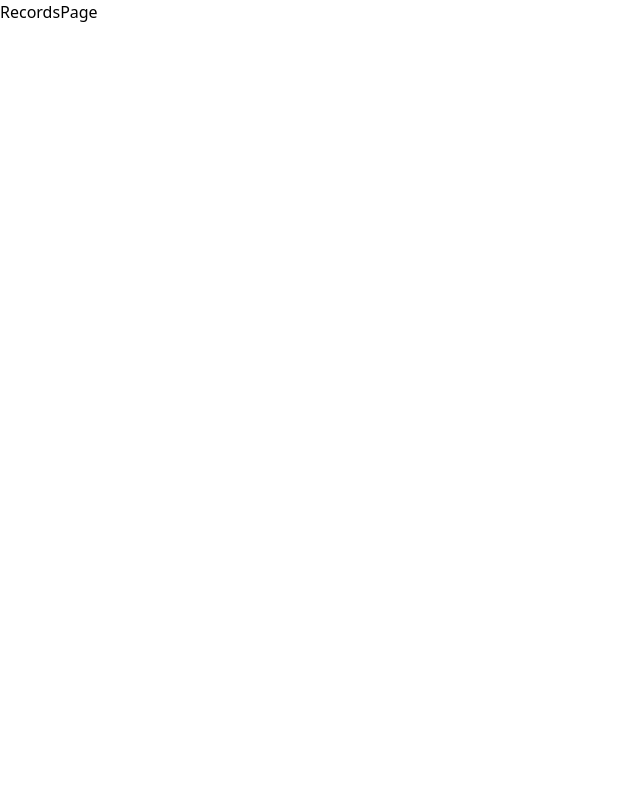
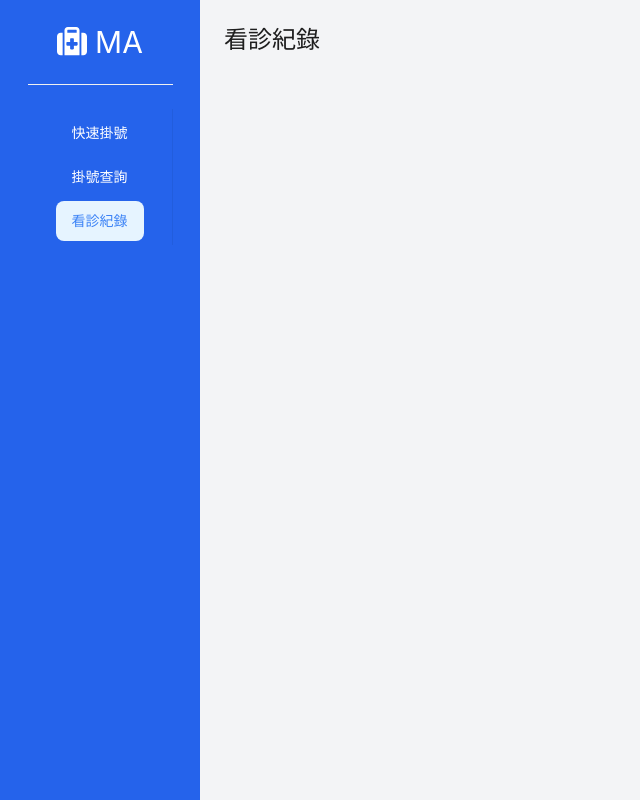
Before and after one commit to Latseng/Registration-system, a React (Vite) app: page /records in a window 1280 px wide. Shown: the whole page, without its empty margins (0-640 px from the left). Built offline with nearby package versions, Linux system fonts and the light colour scheme.

Commit message:
feat: search schedule of  doctor

```diff
--- a/db.json
+++ b/db.json
@@ -1,11 +1,3 @@
 {
-  "appointment": [
-    {
-      "id": "b6f0",
-      "date": "9/14（六）",
-      "time": "上午診",
-      "doctor": "王OO 醫師",
-      "patientId": "A123456789"
-    }
-  ]
+  "appointment": []
 }
--- a/src/pages/ClinicSchedulePage.jsx
+++ b/src/pages/ClinicSchedulePage.jsx
@@ -24,6 +24,7 @@ import { createAppointment } from "../api/appointment"
 
 
 const { Sider, Header, Content } = Layout;
+const {Search} = Input
 const items = [
   {
     key: "1",
@@ -51,7 +52,7 @@ const generateDates = () => {
   }
   return dates;
 };
-
+const dates = generateDates();
 
 const doctors = [
   "陳OO 醫師",
@@ -80,21 +81,35 @@ const generateRandomDoctorSlots = () => {
   }
   return doctorSlots;
 };
+const doctorClinicTime1 = dates.reduce((acc, _, index) => {
+        acc[`date${index}`] = generateRandomDoctorSlots();
+        return acc;
+      }, {})
 
+
+
+const doctorClinicTime2 = dates.reduce((acc, _, index) => {
+        acc[`date${index}`] = generateRandomDoctorSlots();
+        return acc;
+      }, {})
 
 const ClinicSchedulePage = () => {
   const navigate = useNavigate();
   const isDesktop = useRWD();
-  const dates = generateDates()
 
   const [isModalOpen, setIsModalOpen] = useState(false);
   const [selectedAppointment, setSelectedAppointment] = useState(null);
+  const [doctorSchedule, setDoctorSchedule] = useState({
+    morning: doctorClinicTime1,
+    afternoon: doctorClinicTime2,
+  });
   const [form] = Form.useForm();
   const [messageApi, contextHolder] = message.useMessage();
 
-  // const handleClickLogin = () => {
-  //   navigate("/login");
-  // };
+  const handleClickLogin = () => {
+    navigate("/login");
+  };
+
   const handleClickLogo = () => {
     navigate("/*");
   };
@@ -131,6 +146,52 @@ const ClinicSchedulePage = () => {
 
   }
 
+    const currentPage = () => {
+      switch (location.pathname) {
+        case "/query":
+          return "2";
+        case "/records":
+          return "3";
+        default:
+          return "1";
+      }
+    };
+  const handleClickPage = (e) => {
+    switch (e.key) {
+      case "1":
+        navigate("/departments");
+        break;
+      case "2":
+        navigate("/query");
+        break;
+      case "3":
+        navigate("/records");
+        break;
+      default:
+        break;
+    }
+  };
+
+  const onSearch = (value) => {
+    console.log(value);
+    //篩選醫師
+    const resultDoctor = { ...doctorSchedule };
+
+    for (let key in doctorSchedule.morning) {
+      resultDoctor.morning[key] = doctorSchedule.morning[key].filter((d) =>
+        d.doctor.includes(value)
+      );
+    }
+    for (let key in doctorSchedule.afternoon) {
+resultDoctor.afternoon[key] = doctorSchedule.afternoon[key].filter((d) =>
+  d.doctor.includes(value)
+);
+    }
+    console.log(resultDoctor);
+
+    setDoctorSchedule(resultDoctor)
+  }
+
   const columns = [
     {
       title: "時間",
@@ -160,18 +221,12 @@ const ClinicSchedulePage = () => {
     {
       key: "morning",
       time: "上午診",
-      ...dates.reduce((acc, _, index) => {
-        acc[`date${index}`] = generateRandomDoctorSlots();
-        return acc;
-      }, {}),
+      ...doctorSchedule.morning,
     },
     {
       key: "afternoon",
       time: "下午診",
-      ...dates.reduce((acc, _, index) => {
-        acc[`date${index}`] = generateRandomDoctorSlots();
-        return acc;
-      }, {}),
+      ...doctorSchedule.afternoon,
     },
   ];
 
@@ -203,9 +258,10 @@ const ClinicSchedulePage = () => {
           >
             <Menu
               mode="vertical"
-              defaultSelectedKeys={["1"]}
+              selectedKeys={[currentPage()]}
               className="bg-blue-600 px-6"
               items={items}
+              onClick={handleClickPage}
             />
           </ConfigProvider>
         </Sider>
@@ -220,7 +276,11 @@ const ClinicSchedulePage = () => {
       )}
 
       <Layout className="bg-gray-100 p-6">
-        <Content className="bg-white p-6 rounded-md shadow-md">
+        {isDesktop && (
+          <button className="absolute right-8 top-4" onClick={handleClickLogin}>
+            登入
+          </button>
+        )}
         <Breadcrumb
           items={[
             {
@@ -229,6 +289,16 @@ const ClinicSchedulePage = () => {
           ]}
         />
         <h1 className="text-2xl mb-6">一般內科門診時間表</h1>
+        <Content className="bg-white p-6 rounded-md shadow-md">
+          <Search
+            placeholder="醫師搜尋"
+            allowClear
+
+            onSearch={onSearch}
+            style={{
+              width: 200,
+            }}
+          />
           <div className="overflow-x-auto">
             <Table
               columns={columns}
@@ -248,7 +318,7 @@ const ClinicSchedulePage = () => {
             className="w-full max-w-md"
           >
             <h1 className="text-center text-xl font-bold">掛號資訊</h1>
-            <div className="mb-3 ml-16 text-base">
+            <div className="my-4 ml-16 text-base">
               <h3>科別：一般內科</h3>
               <h3>日期：{selectedAppointment.date}</h3>
               <h3>時段：{selectedAppointment.time}</h3>
--- a/src/pages/LoginPage.jsx
+++ b/src/pages/LoginPage.jsx
@@ -16,7 +16,7 @@ const LoginPage = () => {
         className="mb-10 flex items-center text-blue-500 text-6xl"
       >
         <FaSuitcaseMedical className="mr-2" />
-        <h1>掛掛</h1>
+        <h1>MA</h1>
       </button>
       <Form
         form={form}
@@ -26,7 +26,7 @@ const LoginPage = () => {
         initialValues={{ remember: true }}
         onFinish={onFinish}
         autoComplete="off"
-        className="w-full max-w-md"
+        className="w-full max-w-lg pr-28"
       >
         <Form.Item
           label="身分證字號"
@@ -47,7 +47,7 @@ const LoginPage = () => {
         {/* 其他欄位：手機、驗證碼等 */}
 
         <Form.Item wrapperCol={{ offset: 8, span: 16 }}>
-          <Button type="primary" htmlType="submit">
+          <Button className="w-full" type="primary" htmlType="submit">
             登入
           </Button>
         </Form.Item>
--- a/src/pages/QueryPage.jsx
+++ b/src/pages/QueryPage.jsx
@@ -101,7 +101,7 @@ const QueryPage = () => {
       setAppointment(null)
       setIsModalOpen(false);
       messageApi.open({
-        type: "success",
+        type: "warning",
         content: "掛號已取消",
       });
 
@@ -166,12 +166,12 @@ const QueryPage = () => {
         </>
       )}
 
+      {isDesktop && (
+        <button className="absolute right-8 top-4" onClick={handleClickLogin}>
+          登入
+        </button>
+      )}
       <Content className="bg-gray-100 p-6">
-        {isDesktop === "desktop" && (
-          <button className="absolute right-8 top-4" onClick={handleClickLogin}>
-            登入
-          </button>
-        )}
         {appointment ? (
           <>
             <h1 className="text-2xl mb-6">您的看診時段</h1>
@@ -180,9 +180,7 @@ const QueryPage = () => {
               <h3>時段：{appointment.time}</h3>
               <h3>看診醫師：{appointment.doctor}</h3>
             </div>
-            <Button onClick={handleshowModal}>
-              取消掛號
-            </Button>
+            <Button onClick={handleshowModal}>取消掛號</Button>
             <Modal
               title="您確定要取消掛號？"
               open={isModalOpen}
--- a/src/pages/RecordsPage.jsx
+++ b/src/pages/RecordsPage.jsx
@@ -1,7 +1,132 @@
+import useRWD from "../hooks/useRWD";
+import Logo from "../components/Logo";
+import { Layout, Menu, Divider, Drawer, ConfigProvider } from "antd";
+import { FaSuitcaseMedical } from "react-icons/fa6";
+import { IoMenu } from "react-icons/io5";
+import { useNavigate, useLocation } from "react-router-dom";
+import { useState } from "react";
+
+const { Sider, Header, Content } = Layout;
+
+const items = [
+  {
+    key: "1",
+    label: "快速掛號",
+  },
+  {
+    key: "2",
+    label: "掛號查詢",
+  },
+  {
+    key: "3",
+    label: "看診紀錄",
+  },
+];
+
 const RecordsPage = () => {
+
+  const location = useLocation();
+  const navigate = useNavigate();
+  const isDesktop = useRWD()
+  const [openMenu, setOpenMenu] = useState(false)
+
+  const currentPage = () => {
+    switch (location.pathname) {
+      case "/query":
+        return "2";
+      case "/records":
+        return "3";
+      default:
+        return "1";
+    }
+  };
+  const handleClickLogin = () => {
+    navigate("/login");
+  };
+  const handleClickLogo = () => {
+     navigate("/*")
+  }
+   const handleClickPage = (e) => {
+     switch (e.key) {
+       case "1":
+         navigate("/departments");
+         break;
+       case "2":
+         navigate("/query");
+         break;
+       case "3":
+         navigate("/records");
+         break;
+       default:
+         break;
+     }
+   };
+
   return (
-    <div>RecordsPage</div>
-  )
-}
+    <Layout className="min-h-screen">
+      {isDesktop ? (
+        <Sider
+          width={200}
+          style={{ backgroundColor: "rgb(37 99 235)" }}
+          className="px-6 flex flex-col items-center py-6"
+        >
+          <button
+            onClick={() => navigate("/*")}
+            className="mx-auto flex items-center text-white text-3xl"
+          >
+            <FaSuitcaseMedical className="mr-2" />
+            <h1>MA</h1>
+          </button>
+          <Divider className="bg-white w-full" />
+          <ConfigProvider
+            theme={{
+              components: {
+                Menu: {
+                  itemColor: "white",
+                  itemSelectedColor: "rgb(59 130 246)",
+                },
+              },
+            }}
+          >
+            <Menu
+              mode="vertical"
+              selectedKeys={[currentPage()]}
+              className="bg-blue-600 px-6"
+              items={items}
+              onClick={handleClickPage}
+            />
+          </ConfigProvider>
+        </Sider>
+      ) : (
+        /* 手機版導覽列 */
+        <>
+          <Header className="flex justify-between items-center bg-blue-600 px-6">
+            <button className="text-white" onClick={() => setOpenMenu(true)}>
+              <IoMenu className="size-6" />
+            </button>
+            <Logo onClick={handleClickLogo} />
+            <button className="text-white">登入</button>
+          </Header>
+          <Drawer
+            open={openMenu}
+            closable={false}
+            placement="left"
+            onClose={() => setOpenMenu(false)}
+          >
+            <Menu mode="vertical" items={items} defaultSelectedKeys={["1"]} />
+          </Drawer>
+        </>
+      )}
 
-export default RecordsPage
+      {/* 右側內容區 */}
+      <Content className="bg-gray-100 p-6">
+
+        <h1 className="text-2xl mb-6">看診紀錄</h1>
+
+      </Content>
+    </Layout>
+  );
+
+};
+
+export default RecordsPage;
```
Lines whose indentation alone changed are shown as unchanged.
